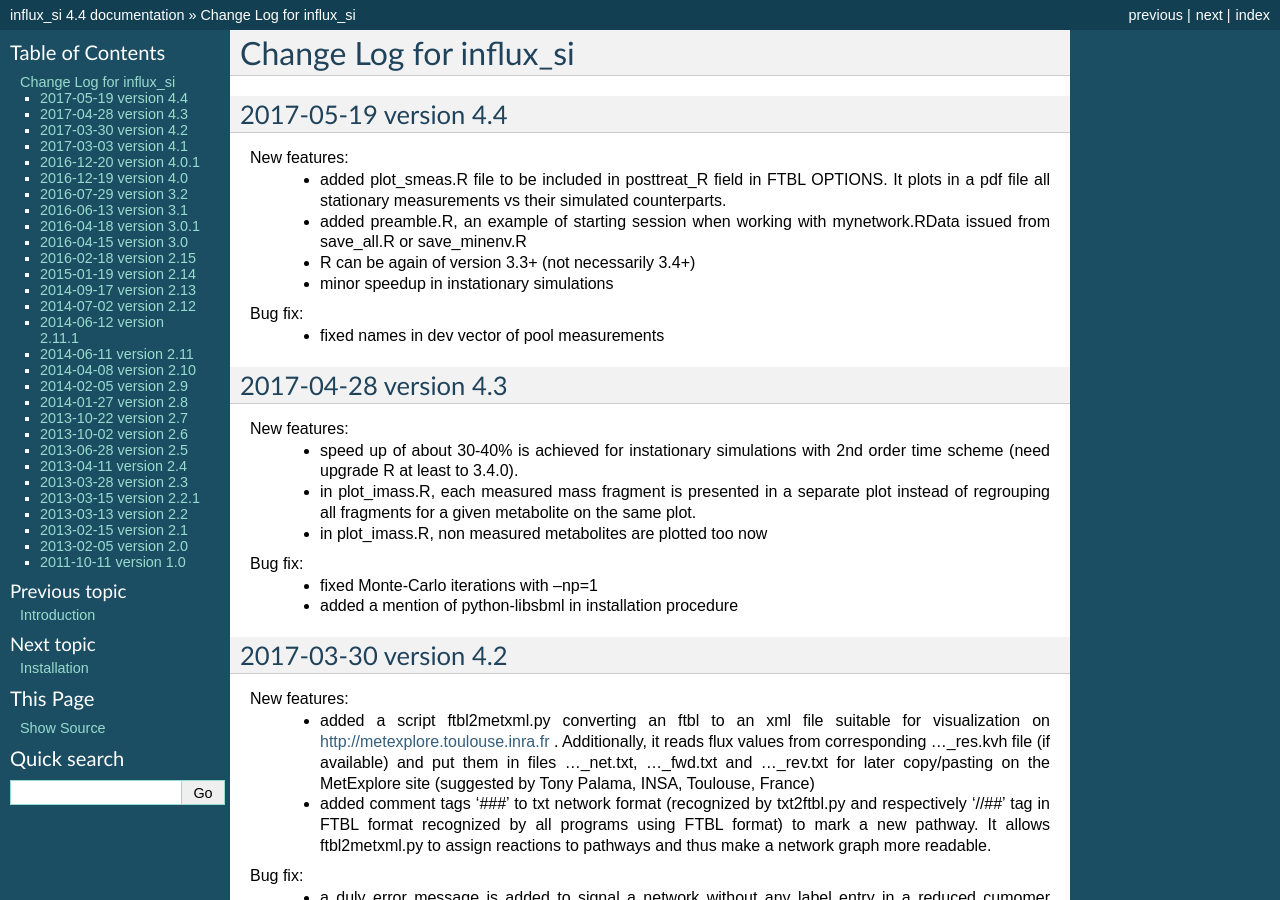
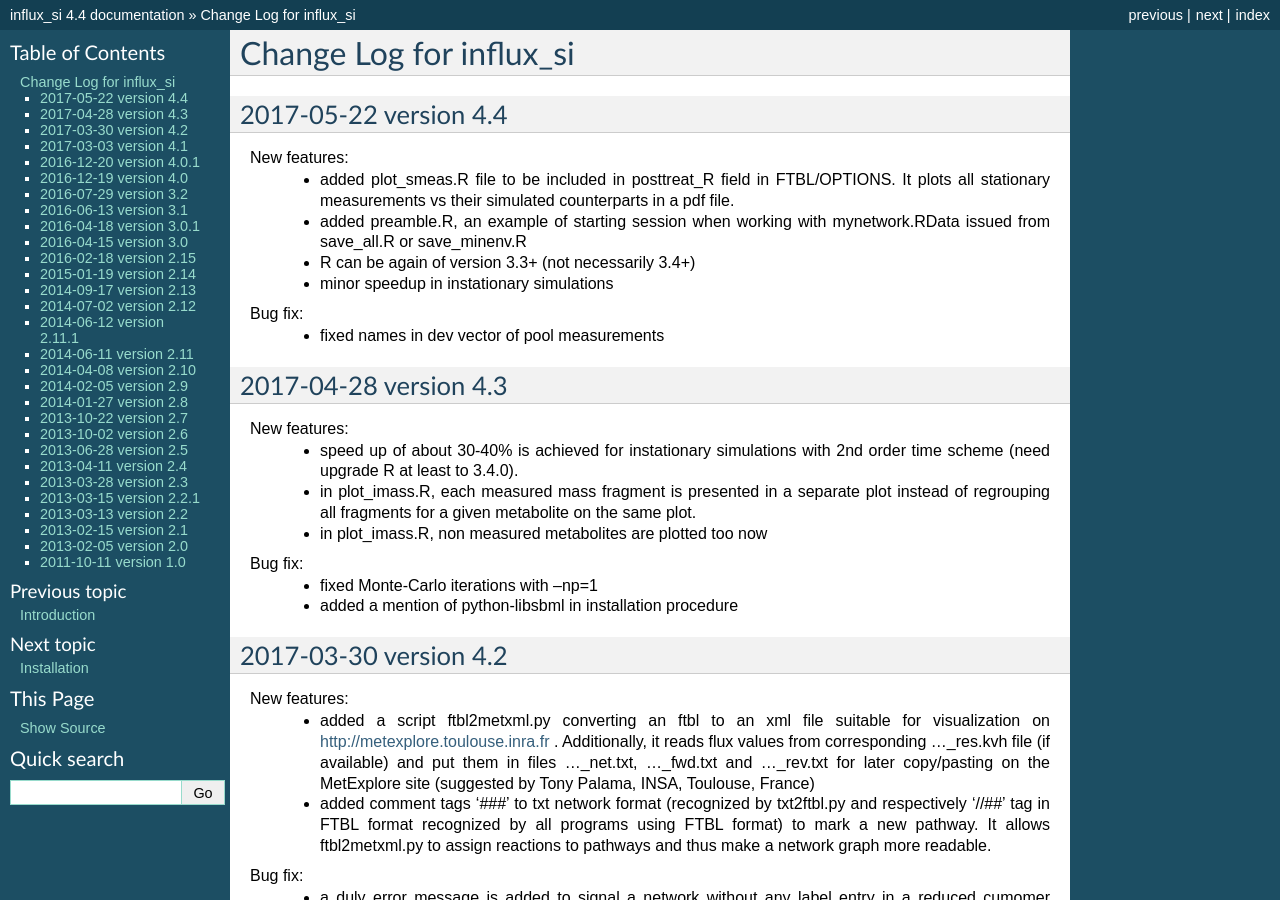
Before and after one commit to sgsokol/influx, a Sphinx documentation site: the page built from doc/changelog.rst, in a window 1280 px wide and 900 px high. Built offline with Sphinx 7.4.7, drawn with Linux system fonts in a browser that asks for light colours.

Commit message:
fixed the date of 4.4 release

```diff
--- a/doc/ChangeLog.txt
+++ b/doc/ChangeLog.txt
@@ -2,10 +2,10 @@
 Change Log for influx_si
 ========================
 
-2017-05-19 version 4.4
+2017-05-22 version 4.4
 ----------------------
 New features:
- - added plot_smeas.R file to be included in posttreat_R field in FTBL OPTIONS. It plots in a pdf file all stationary measurements vs their simulated counterparts.
+ - added plot_smeas.R file to be included in posttreat_R field in FTBL/OPTIONS. It plots all stationary measurements vs their simulated counterparts in a pdf file.
  - added preamble.R, an example of starting session when working with mynetwork.RData issued from save_all.R or save_minenv.R
  - R can be again of version 3.3+ (not necessarily 3.4+)
  - minor speedup in instationary simulations
```
